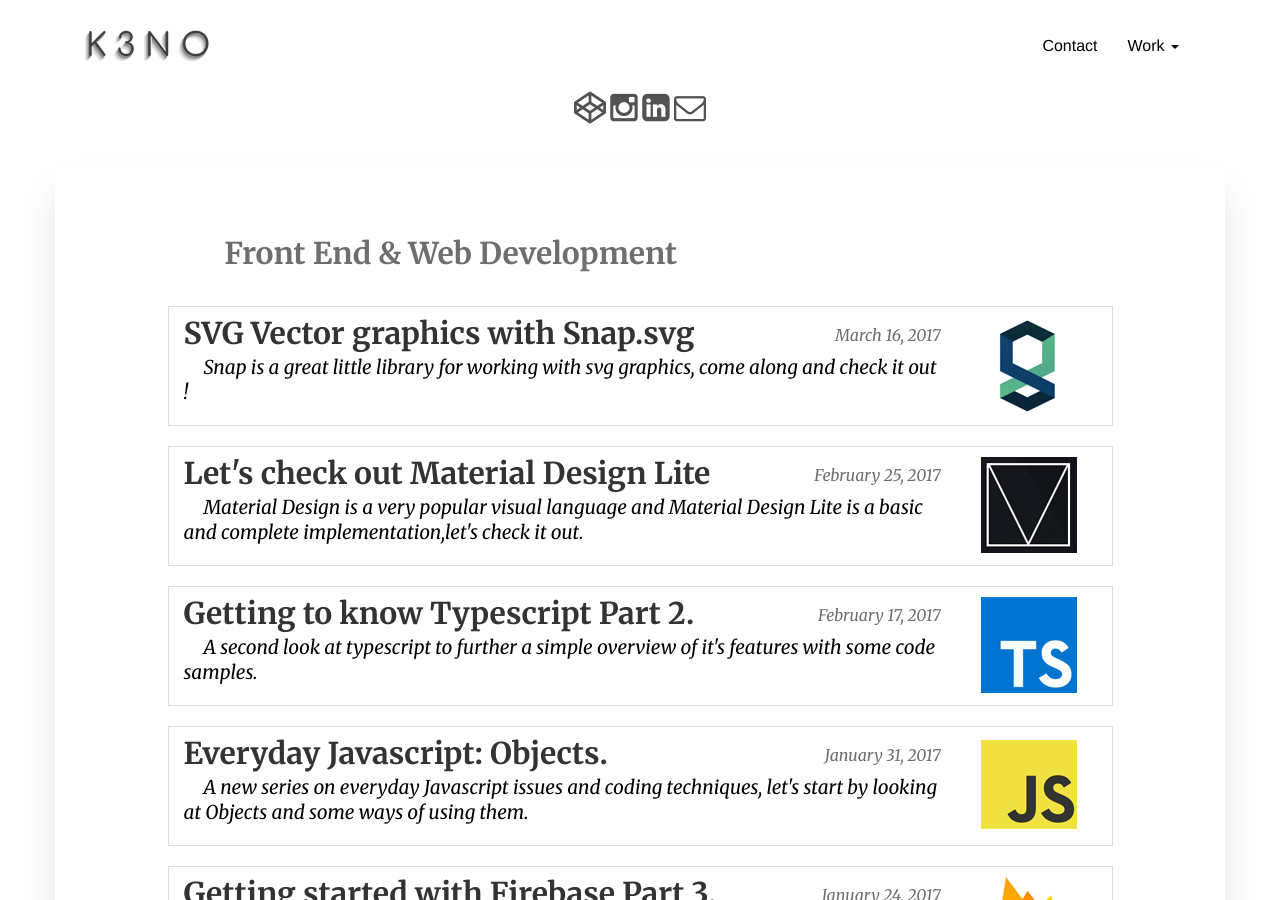
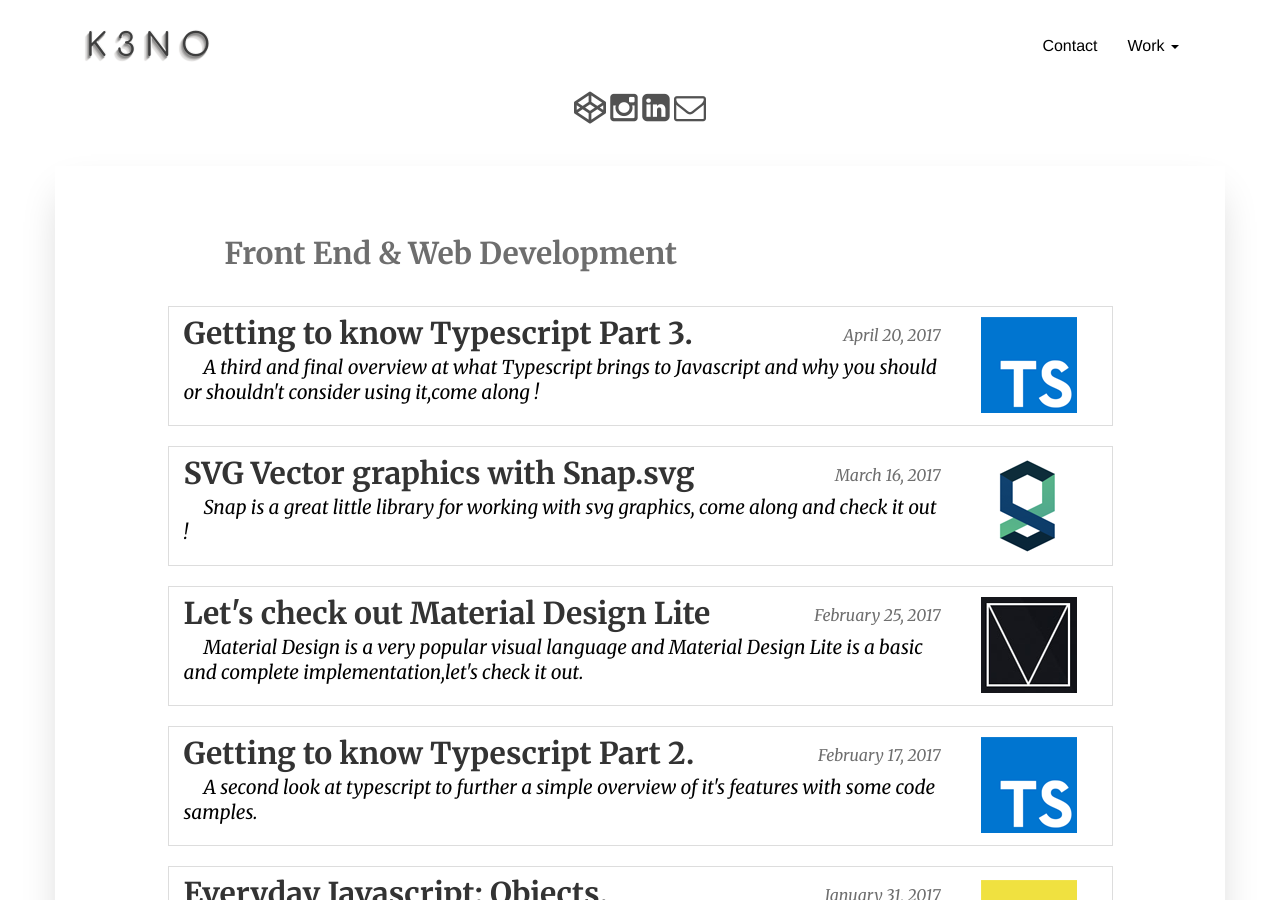
Before and after one commit to KenoLeon/Front-End-Web-Dev-UI-UX, a Jekyll site: the page built from index.html, in a window 1280 px wide and 900 px high. Built offline with Jekyll 4.4.1, drawn with Linux system fonts in a browser that asks for light colours; nearby versions of some CDN libraries; some of the changed lines change nothing that is shown; some of the changed text lies outside the part shown.

Commit message:
Typescript pt 4

````diff
--- a/_includes/foot.html
+++ b/_includes/foot.html
@@ -1,6 +1,6 @@
 <div class="row spacer"></div>
 
-  <footer class="text-center"> Copyright © 2016 k3no.com</footer>
+  <footer class="text-center"> Copyright © 2017 k3no.com</footer>
 
 </div> <!--Container -->
 
--- /dev/null
+++ b/_posts/2017-04-20-getting-to-know-Typescript-Part-3.md
@@ -0,0 +1,155 @@
+---
+layout: post
+title: 'Getting to know Typescript Part 3.'
+excerpt: A third and final overview at what Typescript brings to Javascript and why you should or shouldn't consider using it,come along !
+permalink: /TypescriptPt3
+smlogo: TS.png
+---
+![javascript](https://kenoleon.github.io/Front-End-Web-Dev-UI-UX/assets/images/TSLogo.jpg)
+
+<h3 class="fancy">Preface</h3>
+
+Somehow overdue cause I moved countries, here is the final look at Typescript, let's check out some of the other things that Typescript has to offer.
+
+<div class="speechBubble">Check out the other posts on this series,a good place to start if like me you are getting started with Typescript:
+</div>
+
+- [Getting to know Typescript Part 1.]({{ site.baseurl }}/TypescriptPt1){:target="_blank"}
+- [Getting to know Typescript Part 2.]({{ site.baseurl }}/TypescriptPt2){:target="_blank"}
+
+<h3 class="fancy">Modules</h3>
+
+Modules seem to be a way to organize your typescript code better, let's see what they entail...
+
+<div class="step"> <b>Step 1: </b>Make and use a module</div>
+
+<p data-height="600" data-theme-id="27284" data-slug-hash="dWPOpj" data-default-tab="result" data-user="k3no" data-embed-version="2" data-pen-title="TypeScript - Modules" class="codepen">See the Pen <a href="http://codepen.io/k3no/pen/dWPOpj/">TypeScript - Modules</a> by Eugenio  Keno   Leon (<a href="http://codepen.io/k3no">@k3no</a>) on <a href="http://codepen.io">CodePen</a>.</p>
+<script async src="https://production-assets.codepen.io/assets/embed/ei.js"></script>
+
+I'll be honest, modules seem to be a bit difficult to grasp at first and might be a deeper subject not suitable for an introduction, for now, let's just cover the basics. The above is a simple internal module; why would you want to use an internal module ? well you can encapsulate behavior, variables, methods etc; notice for instance that the second class function is not getting out.
+
+This was a handy internal module to showcase basic module behavior, but more likely you will encounter modules in multiple external files, let's split the above sample into 3 files:
+
+<div class="step"> <b>Step 2: </b>Make and use <b>external</b> modules</div>
+
+The first file will be ***Module1.ts***:
+
+```typescript
+export function saySomething() {
+       console.log('I am a function inside module 1');
+    }
+```
+
+And a second file ***Module2.ts***:
+
+```typescript
+export class m1Class {
+  // add other class stuff here
+  sayMore() {
+    console.log('I am a class method inside module 2');
+  }
+}
+```
+
+And finally a loader file (***Loader.ts***):
+
+```typescript
+
+import * as module1 from "./Module_1";
+module1.saySomething();
+
+//I am a function inside module 1
+
+import { m1Class } from  "./Module_2";
+var classy = new m1Class;
+classy.sayMore();
+
+// I am a class method inside module 2
+
+```
+
+Notice that now the file names are used as the module names, that you can import the whole module or just parts of it. Modules are tricky because on top of this basic functionality there is a lot of nuance and functionality, you can explore more on the docs:
+
+<a href="https://www.typescriptlang.org/docs/handbook/modules.html" target="_blank"><b>Typescript Handbook: Modules</b></a>
+
+<h3 class="fancy">JSX Support</h3>
+
+<a href="https://facebook.github.io/react/docs/introducing-jsx.html" target="_blank"><b>JSX:</b></a> The unholly marraige of HTML & Javascript was introduced along with React by facebook, typescript is jumping on this, let's try writing some JSX in Typescript:
+
+<div class="step"><b>Step 3</b>: Write some JSX in Typescript </div>
+
+<div class ="note"><b>Note: </b> You need to import React and know a bit about it for this to make sense, I did a few introductory tutorials you might want to check: <a href="https://kenoleon.github.io/Front-End-Web-Dev-UI-UX/Getting-Started-With-ReactJs" target="_blank"><b>Getting Started With React</b></a></div>
+
+
+
+<p data-height="400" data-theme-id="27284" data-slug-hash="xdGVjp" data-default-tab="js,result" data-user="k3no" data-embed-version="2" data-pen-title="TypeScript - JSX" class="codepen">See the Pen <a href="http://codepen.io/k3no/pen/xdGVjp/">TypeScript - JSX</a> by Eugenio  Keno   Leon (<a href="http://codepen.io/k3no">@k3no</a>) on <a href="http://codepen.io">CodePen</a>.</p>
+<script async src="https://production-assets.codepen.io/assets/embed/ei.js"></script>
+
+There's not much to it, but what if we want to typeCheck JSX? (*else why use typescript*)...
+
+<div class="step"><b>Step 3.b</b>: Write & Type Check some JSX in Typescript ! </div>
+
+<p data-height="400" data-theme-id="27284" data-slug-hash="xdGXjP" data-default-tab="js,result" data-user="k3no" data-embed-version="2" data-pen-title="TypeScript - JSX -Types" class="codepen">See the Pen <a href="http://codepen.io/k3no/pen/xdGXjP/">TypeScript - JSX -Types</a> by Eugenio  Keno   Leon (<a href="http://codepen.io/k3no">@k3no</a>) on <a href="http://codepen.io">CodePen</a>.</p>
+<script async src="https://production-assets.codepen.io/assets/embed/ei.js"></script>
+
+Again not much to it, ( but still awesome ), you can use typechecking/typescript along with react,neat.
+
+There is of course more to it: <a href="https://www.typescriptlang.org/docs/handbook/jsx.html" target="_blank"><b>Typescript Handbook: JSX</b></a>
+
+
+<h3 class="fancy">Mixins</h3>
+
+A mixin is usually a snippet of code or css you can reuse, a functions cousin if you will, Typescript supports mixins, let's check them out:
+
+<div class="step"><b>Step 4</b>: Create and use a mixin.</div>
+
+
+<p data-height="1200" data-theme-id="27284" data-slug-hash="NjGEXN" data-default-tab="result" data-user="k3no" data-embed-version="2" data-pen-title="TypeScript - Mixins" class="codepen">See the Pen <a href="http://codepen.io/k3no/pen/NjGEXN/">TypeScript - Mixins</a> by Eugenio  Keno   Leon (<a href="http://codepen.io/k3no">@k3no</a>) on <a href="http://codepen.io">CodePen</a>.</p>
+<script async src="https://production-assets.codepen.io/assets/embed/ei.js"></script>
+
+<div class ="note"><b>Note: </b> So when would you use a mixin ? according to the fine people at <a href="https://stackoverflow.com/questions/533631/what-is-a-mixin-and-why-are-they-useful?rq=1" target="_blank"><b>Stack Overflow</b></a>: <br /><br />
+
+A mixin is a special kind of multiple inheritance. There are two main situations where mixins are used:<br />
+
+<ul>
+<li> You want to provide a lot of optional features for a class. </li>
+<li> You want to use one particular feature in a lot of different classes. </li>
+</ul>
+
+Sounds good to me.
+</div>
+
+So mixins are a mixed bag, you can probably get the same functionality from plain functions and classes, but if you can overlook the syntax and helper functions needed and you like the way they work/look, go for it. More about mixins in Typescript:   <a href="https://www.typescriptlang.org/docs/handbook/mixins.html" target="_blank"><b>Typescript Handbook: MIXINS</b></a>
+
+<h3 class="fancy">Namespaces</h3>
+
+So we have covered a lot of what Typescript has to offer, but there is still more, although this is still a beginners guide, an overview of a few more advanced topics I think is needed, let's start with namespaces:
+
+<div class ="note"><b>Note: </b> So What is a namespace anyways ?<br />
+<a href="http://stackoverflow.com/questions/991036/what-is-a-namespace" target="_blank"><b>From stackOverflow</b></a> "A namespace provides a container to hold things like functions, classes and constants as a way to group them together logically and to help avoid conflicts with functions and classes with the same name that have been written by someone else."
+</div>
+
+
+Let's try writing some namespaces in Typescript...
+
+<div class="step"><b>Step 5</b>: Create namespaces in Typescript.</div>
+
+<p data-height="700" data-theme-id="27284" data-slug-hash="mmVXqp" data-default-tab="result" data-user="k3no" data-embed-version="2" data-pen-title="TypeScript - Namespaces" class="codepen">See the Pen <a href="http://codepen.io/k3no/pen/mmVXqp/">TypeScript - Namespaces</a> by Eugenio  Keno   Leon (<a href="http://codepen.io/k3no">@k3no</a>) on <a href="http://codepen.io">CodePen</a>.</p>
+<script async src="https://production-assets.codepen.io/assets/embed/ei.js"></script>
+
+So namespaces provide a nice way of keeping things in order and avoiding conflicts, more complex scenarios can be found in the Docs: <a href="https://www.typescriptlang.org/docs/handbook/namespaces.html" target="_blank"><b>Typescript Handbook: Namespaces</b></a>
+
+<div class ="note"><b>Note: </b>Namespaces in Typescript can be a deep dive, when using external Javascript libraries for instance, you might want to add a <a href="https://www.typescriptlang.org/docs/handbook/declaration-files/introduction.html" target="_blank"><b>declaration file</b></a> ( there's a repo of them here: <a href="https://github.com/DefinitelyTyped/DefinitelyTyped" target="_blank"><b>Github:DefinitelyTyped</b></a>).
+</div>
+
+<h3 class="fancy">Conclusion:</h3>
+
+While Typescript might or might not be your first choice when coding something in Javascript, it's sheer popularity ( and type checking ) makes it worth adding to your coding skills (especially if you are into Javascript), I hope this overview helps you !
+
+Best,
+
+Keno
+
+
+<div class ="note"><b>Final Note: </b> You might still be wondering When to use Typescript ?<br /> We covered some reasons in the first part, but this little article goes further in depth (hint: Angular 2, performance , project size , etc) : <a href="https://medium.freecodecamp.com/when-should-i-use-typescript-311cb5fe801b" target="_blank"><b>When should I use Typescript ?</b></a>
+</div>
````
Also changed, not shown: README.md, 1 other file.
